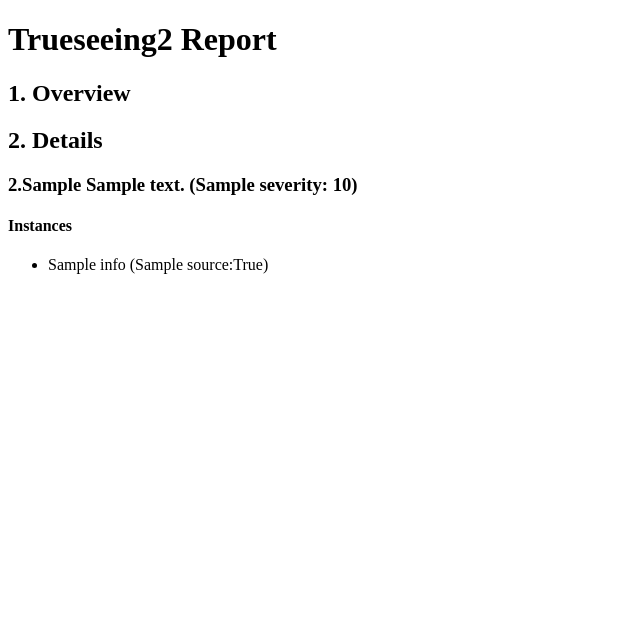
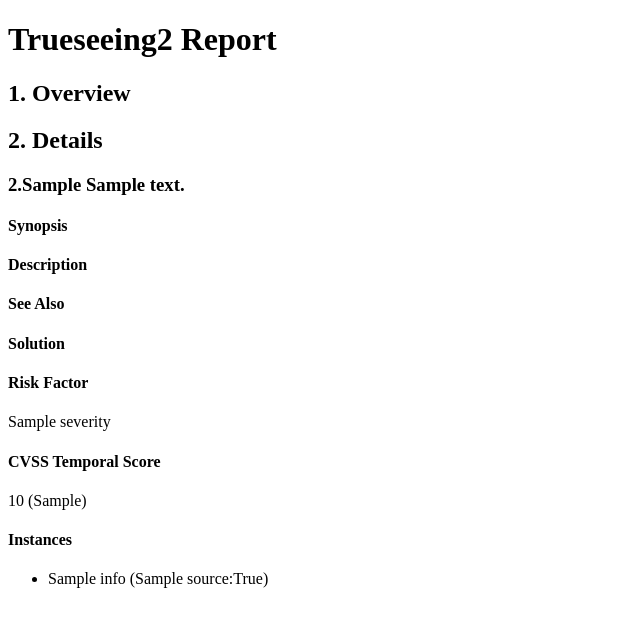
Before and after one commit to alterakey/trueseeing, a Python web app: template trueseeing/template/report.html in a window 1280 px wide. Shown: the top 627 px of the page, without its empty margins (0-640 px from the left). Run offline with Jinja, Linux system fonts and the light colour scheme; the template is opened without the code that fills it: most values are stand-ins (such as "Sample title", 1, 10 or a date in 2020).

Commit message:
Using more comprehensive template

```diff
--- a/trueseeing/template/report.html
+++ b/trueseeing/template/report.html
@@ -6,7 +6,15 @@
     <h2>1. Overview</h2>
     <h2>2. Details</h2>
     {% for issue in issues %}
-    <h3>2.{{issue.no}} {{issue.summary}} ({{issue.severity}}: {{issue.cvss3_score}})</h3>
+    <h3>2.{{issue.no}} {{issue.summary}}</h3>
+    <h4>Synopsis</h4>
+    <h4>Description</h4>
+    <h4>See Also</h4>
+    <h4>Solution</h4>
+    <h4>Risk Factor</h4>
+    <p>{{issue.severity}}</p>
+    <h4>CVSS Temporal Score</h4>
+    <p>{{issue.cvss3_score}} ({{issue.cvss3_vector}})</p>
     <h4>Instances</h4>
     <ul>
     {% for instance in issue.instances -%}
```
